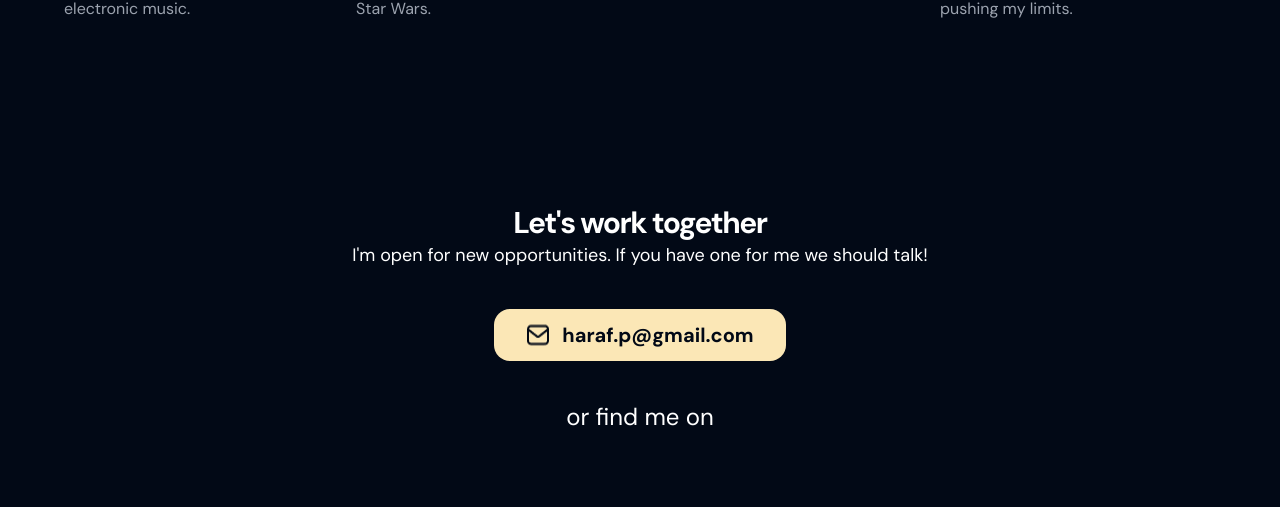
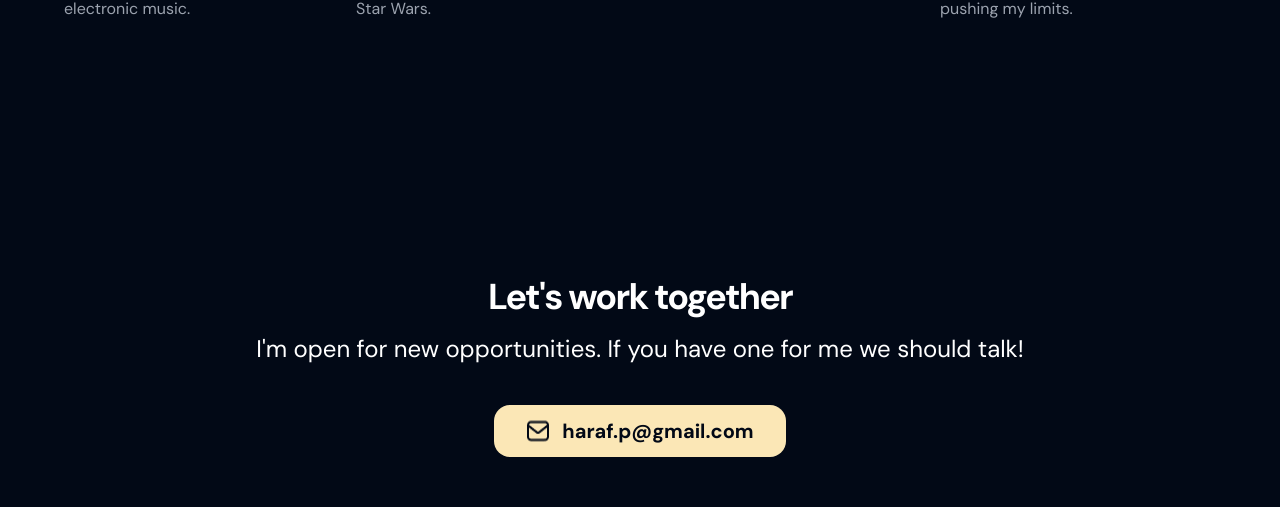
Before and after one commit to pawel-haraf/portfolio, a website built with Parcel: page src/index.html in a window 1280 px wide. Shown: the part 3554-4061 px from the top of the page. Built offline with nearby package versions, Linux system fonts and the light colour scheme.

Commit message:
Styled desctop resolution

```diff
--- a/src/index.html
+++ b/src/index.html
@@ -212,17 +212,17 @@
                 </div>
             </div>
         </section>
-        <section id="contact" class="flex flex-col items-center mx-4 my-14">
-            <h2 class="font-bold text-3xl tracking-tighter">Let's work together</h2>
-            <p class="text-lg">
+        <section id="contact" class="flex flex-col items-center mx-4 my-14 md:my-32 md:mx-16">
+            <h2 class="font-bold text-3xl md:text-4xl tracking-tighter mb-4">Let's work together</h2>
+            <p class="text-lg md:text-2xl">
                 I'm open for new opportunities. If you have one for me we should talk!
             </p>
             <a href="mailto:haraf.p@gmail.com"
-                class="flex gap-3 px-8 py-3 my-10 rounded-2xl bg-logo text-bgBody text-xl font-bold">
+                class="flex gap-3 px-8 py-3 my-10 md:mb-20 rounded-2xl bg-logo text-bgBody text-xl font-bold">
                 <img src="./img/mail-011.png" alt="">
                 haraf.p@gmail.com
             </a>
-            <p class="text-2xl mb-6">or find me on</p>
+            <p class="text-2xl md:text-base mb-6">or find me on</p>
             <div class="flex flex-wrap gap-4 justify-center mx-4 my-14">
                 <a href="https://github.com/pawel-haraf" target="_blank" rel="noopener noreferrer">
                     <img src="./img/github_contact.png" alt="">
```
